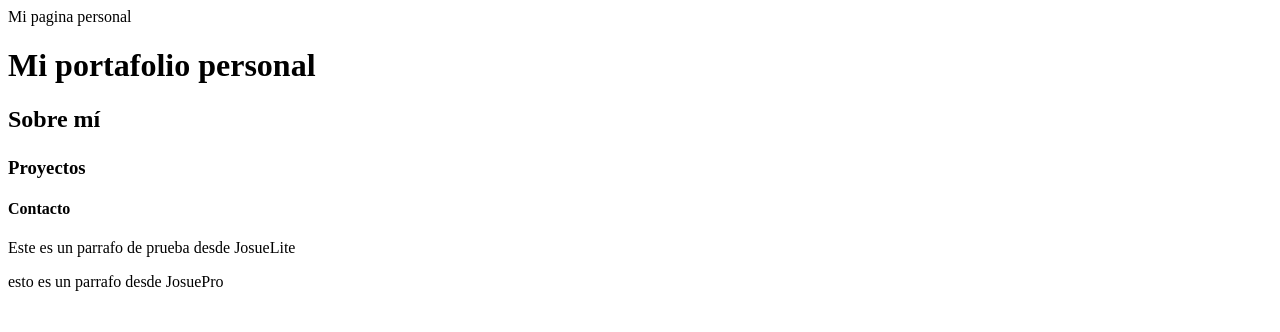
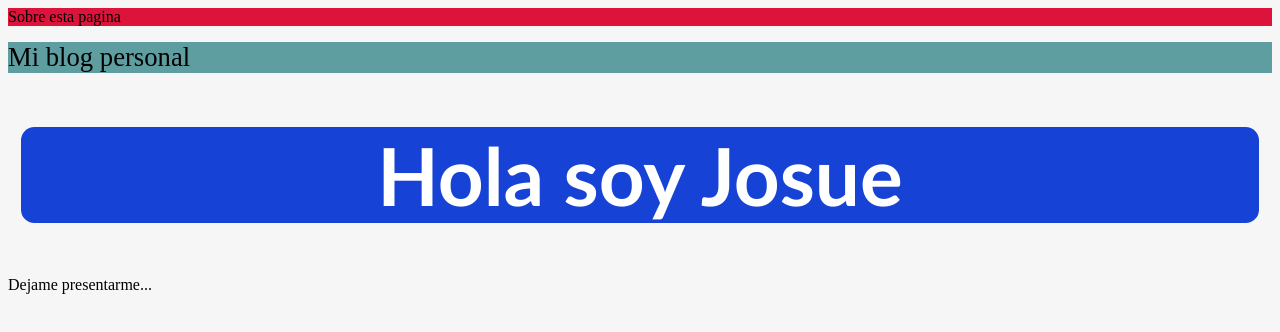
Before and after one commit to josuexsant/Portafolio, a plain HTML site: page Index.html in a window 1280 px wide. Drawn offline with Linux system fonts and the light colour scheme.

Commit message:
Agregamos unos cuando estilos y algo mas

```diff
--- a/Index.html
+++ b/Index.html
@@ -1,14 +1,20 @@
 <html>
     <title>Portafolio</title>
-    <head>
-        Mi pagina personal
+    <head> <link rel="stylesheet" href="styles.css">
+        <p id="info">Sobre esta pagina</p>
     </head>
     <body>
-        <h1> Mi portafolio personal </h1>
-        <h2>Sobre mí</p>
-        <h3>Proyectos</h3>
-        <h4>Contacto</h4>
-        <p>Este es un parrafo de prueba desde JosueLite</p>
-        <p>esto es un parrafo desde JosuePro</p>
+        <div id="Menu">
+            <h id="titulo">
+                Mi blog personal
+            </h1>
+        </div>
+        <div id="presentacion">
+            <h1>Hola soy Josue</h1>
+        </div>
+        <p>Dejame presentarme...</p>
     </body>
+    <footer>
+        <!--Aqui va a ir informacion importante sobre mi-->
+    </footer>
 </html>
--- a/styles.css
+++ b/styles.css
@@ -0,0 +1,31 @@
+head {
+    height: 50pt;
+    background-color: cornflowerblue;
+}
+#info {
+    background-color: crimson;
+}
+#Menu {
+    background-color: cadetblue;
+}
+#titulo {
+    color: black;
+    font-size: 20pt;
+}
+#presentacion {
+    margin: 10pt;
+    border-radius: 10pt;
+    background-color: rgb(22, 67, 214);
+}
+h1 {
+    font-size: 60pt;
+    text-align: center;
+    color: white;
+    font-family: 'Gill Sans', 'Gill Sans MT', Calibri, 'Trebuchet MS', sans-serif;
+
+}
+html{
+    background-color: #f6f6f6;
+}
+p {
+}
```
